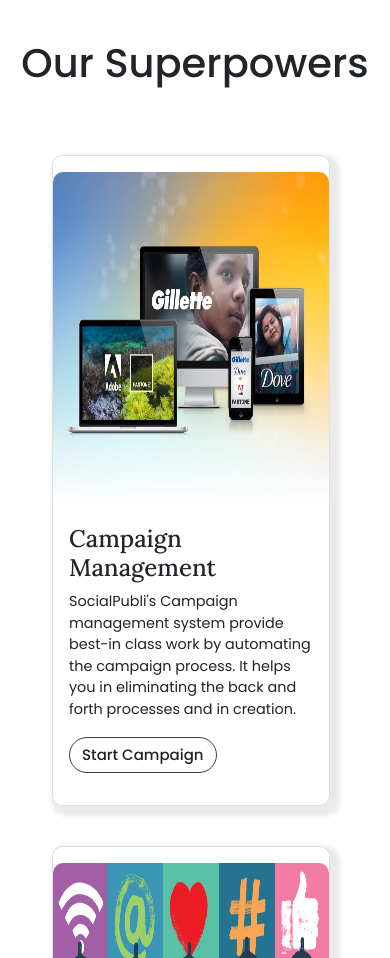
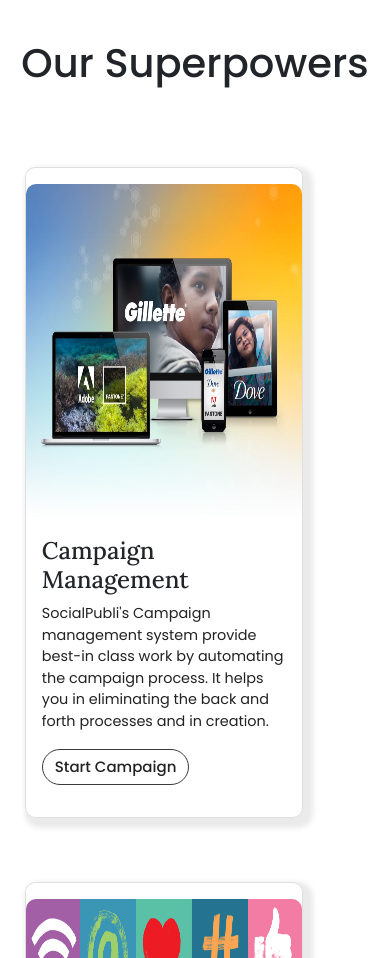
Before and after one commit to Adityakumar-blip/social-publi, a React (Create React App) app: page /tools in a window 390 px wide. Shown: the part 1800-2758 px from the top of the page. Built offline with nearby package versions, Linux system fonts and the light colour scheme.

Commit message:
error-removed

```diff
--- a/src/components/Home/Home.css
+++ b/src/components/Home/Home.css
@@ -167,7 +167,7 @@ color: white;
         bottom: 9rem;
     }
 }
-@media screen and (min-device-width: 881px) and (max-device-width: 1380px) {
+@media screen and (min-device-width: 881px) and (max-device-width: 1280px) {
     .video-container{
         height: auto;
         position: relative;
--- a/src/components/Tools/Tools.css
+++ b/src/components/Tools/Tools.css
@@ -34,7 +34,12 @@
 .tools-container>div{
     margin: 0;
 }
-
+.organic-text{
+    display: flex;
+    flex-direction: column;
+    align-items: center;
+    justify-content: center;
+}
 .tools-body h2{
     text-align: center;
     text-align: left;
@@ -77,8 +82,8 @@
      padding: 1rem 0;
  }
 .slogan-body{
-  padding: 1.5rem;
-  display: flex;
+    padding: 1.5rem;
+    display: flex;
     flex-direction: column;
     align-items: center;
     justify-content: center;
@@ -135,7 +140,7 @@
     border-radius: 10px;
     margin-left: 2.5rem;
     box-shadow: 5px 5px 5px 5px rgba(46, 46, 46, 0.1);
-   transition: transform 0.2s;
+    transition: transform 0.2s;
 }
 
 .power-card:hover{
@@ -249,6 +254,8 @@
  body>*{
    overflow-x: hidden;
  }
-
+ .power-card{
+   margin:2rem 0.8rem;
+ }
 
 }
--- a/src/components/Tools/tools.jsx
+++ b/src/components/Tools/tools.jsx
@@ -47,7 +47,7 @@ export default class tools extends Component {
             </Fade>
           </div>
           <div style={{margin:0}} className='row'>
-            <div className='col-md-6 col-sm-6'>
+            <div className='col-md-6 col-sm-6 organic-text'>
               <div className='slogan-body'>
               <Fade left>
               <p>Every brand wants to get on the Instagram ride to not only reach but connect with their followers and increase engagement. Brands from diverse industries are aiming to reach millennials and Gen Z through Instagram campaigns. It has become a great platform to build communities, engage audiences and increase sales through the platform.
@@ -70,7 +70,7 @@ export default class tools extends Component {
           </div>
           <Fade bottom big cascade>
           <div className='row card-container'>
-            <div className='col-md-6'>
+            <div className='col col-lg-4 col-md-6'>
               <div className='power-card'>
                  <div className='card py-3 py-sm-0 card-cont'>
                   <img src={campaign} alt="campaign" />
@@ -84,7 +84,7 @@ export default class tools extends Component {
                 </div>
               </div>
             </div>
-            <div className='col-md-6'>
+            <div className='col col-lg-4 col-md-6'>
               <div className='power-card'>
                 <div className='card py-3 py-sm-0 card-cont'>
                   <img src={insights} alt="campaign" />
@@ -98,7 +98,7 @@ export default class tools extends Component {
                 </div>
               </div>
             </div>
-            <div className='col-md-6'>
+            <div className='col col-lg-4 col-md-6'>
               <div className='power-card'>
                 <div className='card py-3 py-sm-0 card-cont'>
                   <img src={search} alt="campaign" />
```
